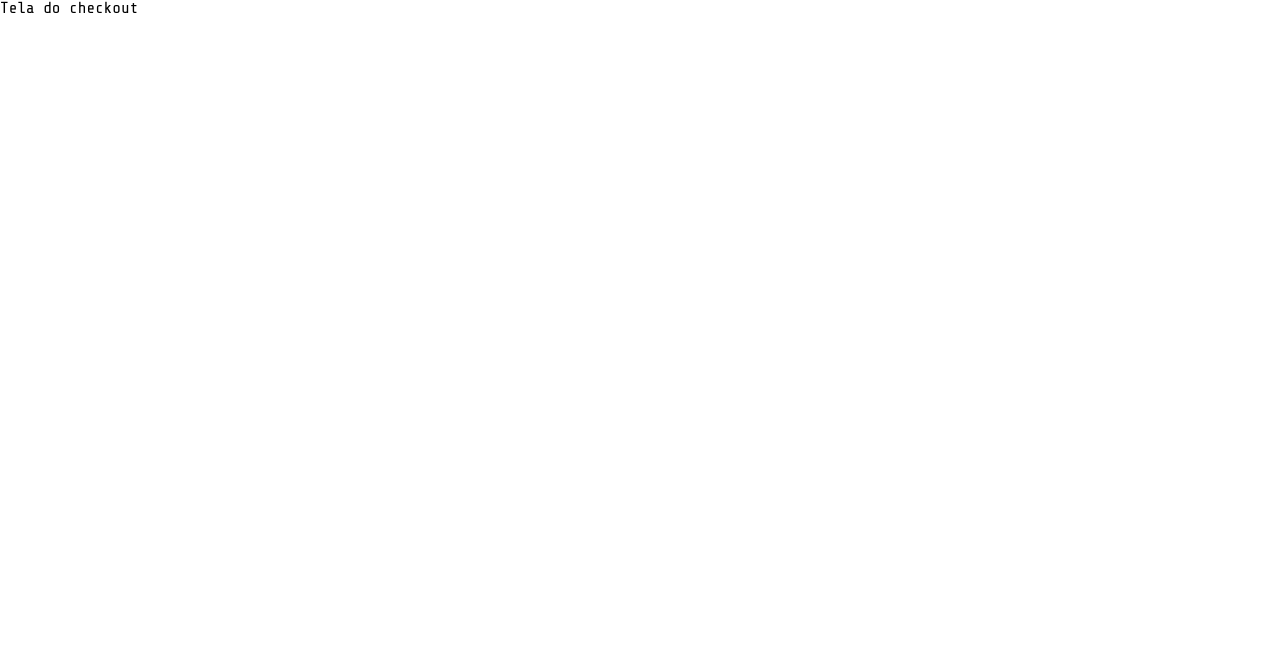
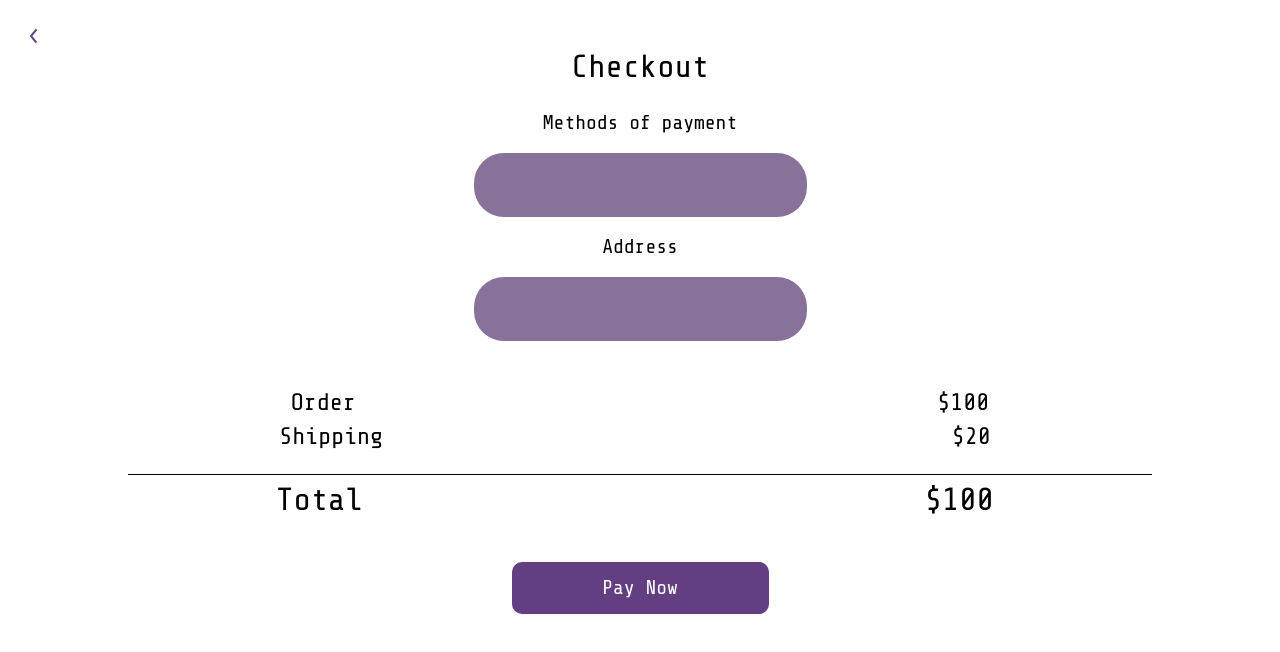
Before and after one commit to alexandreopc/projeto14-DevShop-front, a React (Create React App) app: page /checkout in a window 1280 px wide. Shown: the top 652 px of the page. Built offline with nearby package versions, Linux system fonts and the light colour scheme.

Commit message:
feat: checkout layout

```diff
--- a/src/components/App.js
+++ b/src/components/App.js
@@ -12,7 +12,7 @@ import Accessory from "./pages/NavPages/Accessory";
 import Games from "./pages/NavPages/Games";
 import Chair from "./pages/NavPages/Chair";
 import Cart from "./pages/Cart";
-import Checkout from "./pages/Checkout";
+import Checkout from "./pages/Checkout/Checkout";
 import UserContext from "../contexts/UserContext";
 
 export default function App() {
--- a/src/components/pages/Checkout.js
+++ /dev/null
@@ -1,5 +0,0 @@
-export default function Checkout() {
-    return (
-        <h1>Tela do checkout</h1>
-    )
-}
--- /dev/null
+++ b/src/components/pages/Checkout/Checkout.js
@@ -0,0 +1,66 @@
+import { useState, useContext } from "react";
+import arrow from "./../../../assets/arrow.png";
+import {
+  Form,
+  Container,
+  Title,
+  Values,
+  Result,
+  Order,
+  Shipping,
+} from "./style";
+import { Link } from "react-router-dom";
+
+export default function Checkout() {
+  const [payment, setPayment] = useState("");
+  const [address, setAddress] = useState("");
+  const [shipping, setShipping] = useState(20);
+
+  function buyItens(e) {
+    e.preventDefault();
+    alert("Compra feita com sucesso");
+  }
+
+  return (
+    <Container>
+      <Link to="/cart">
+        <img src={arrow} />
+      </Link>
+      <Title>Checkout</Title>
+      <Form onSubmit={buyItens}>
+        <h2>Methods of payment</h2>
+        <input
+          type="text"
+          name="payment"
+          value={payment}
+          onChange={(e) => setPayment(e.target.value)}
+          required
+        />
+        <h2>Address</h2>
+        <input
+          type="text"
+          name="address"
+          value={address}
+          onChange={(e) => setAddress(e.target.value)}
+          required
+        />
+        <Result>
+          <Order>
+            <p>Order</p>
+            <p>$100</p>
+          </Order>
+          <Shipping>
+            <p>Shipping</p>
+            <p>${shipping}</p>
+          </Shipping>
+          <hr></hr>
+          <Values>
+            <h4>Total</h4>
+            <h4>$100</h4>
+          </Values>
+        </Result>
+        <button type="submit">Pay Now</button>
+      </Form>
+    </Container>
+  );
+}
--- /dev/null
+++ b/src/components/pages/Checkout/style.js
@@ -0,0 +1,123 @@
+import styled from "styled-components";
+
+const Form = styled.form`
+  display: flex;
+  flex-direction: column;
+  justify-content: center;
+  align-items: center;
+  gap: 20px;
+  margin-top: 30px;
+
+  input {
+    width: 333px;
+    height: 64px;
+    border-radius: 30px;
+    background-color: #887299;
+    border: none;
+    color: #c4c4c4;
+    font-size: 20px;
+  }
+
+  button {
+    width: 257px;
+    height: 52px;
+    border-radius: 10px;
+    border: none;
+    background-color: #633e80;
+    color: #ffffff;
+    font-size: 20px;
+    margin-bottom: 66px;
+  }
+
+  h2 {
+    font-size: 20px;
+  }
+`;
+
+const Container = styled.main`
+  display: flex;
+  flex-direction: column;
+  width: 100vw;
+  height: 100vh;
+
+  img {
+    width: 24px;
+    height: 24px;
+    margin-top: 24px;
+    margin-left: 22px;
+  }
+  hr {
+    height: 0.1vh;
+    width: 80vw;
+    border-width: 0;
+    color: #000;
+    background-color: #000;
+  }
+`;
+
+const Title = styled.h1`
+  font-size: 32px;
+  padding-top: calc(24px - 34px);
+  display: flex;
+  justify-content: center;
+`;
+
+const Shipping = styled.div`
+  display: flex;
+  align-items: center;
+  justify-content: space-between;
+  flex-direction: row;
+  width: 100vw;
+  justify-content: space-around;
+  padding-bottom: 20px;
+  margin-right: 10px;
+
+  p {
+    font-size: 24px;
+    margin-bottom: 5px;
+  }
+
+  h4 {
+    font-size: 32px;
+  }
+`;
+
+const Order = styled.div`
+  display: flex;
+  align-items: center;
+  justify-content: space-between;
+  flex-direction: row;
+  width: 100vw;
+  justify-content: space-around;
+
+  p {
+    font-size: 24px;
+    margin-bottom: 10px;
+  }
+`;
+
+const Result = styled.div`
+  display: flex;
+  align-items: center;
+  flex-direction: column;
+  width: 100vw;
+  margin-top: 30px;
+  margin-bottom: 26px;
+`;
+
+const Values = styled.div`
+  display: flex;
+  align-items: center;
+  justify-content: space-between;
+  flex-direction: row;
+  width: 100vw;
+  justify-content: space-around;
+  margin-right: 10px;
+
+  h4 {
+    font-size: 32px;
+    padding-top: 9px;
+  }
+`;
+
+export { Form, Container, Title, Values, Result, Order, Shipping };
```
Also changed, not shown: src/assets/arrow.png (added).
